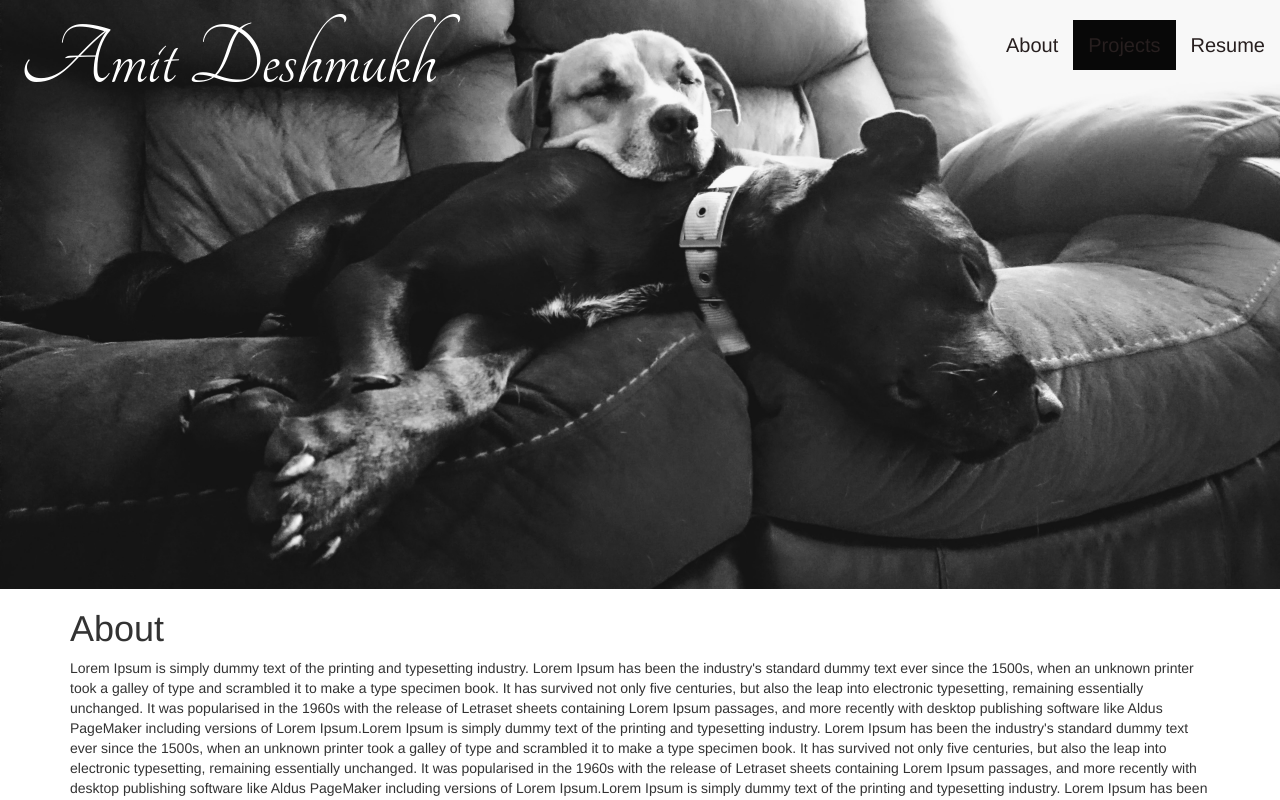
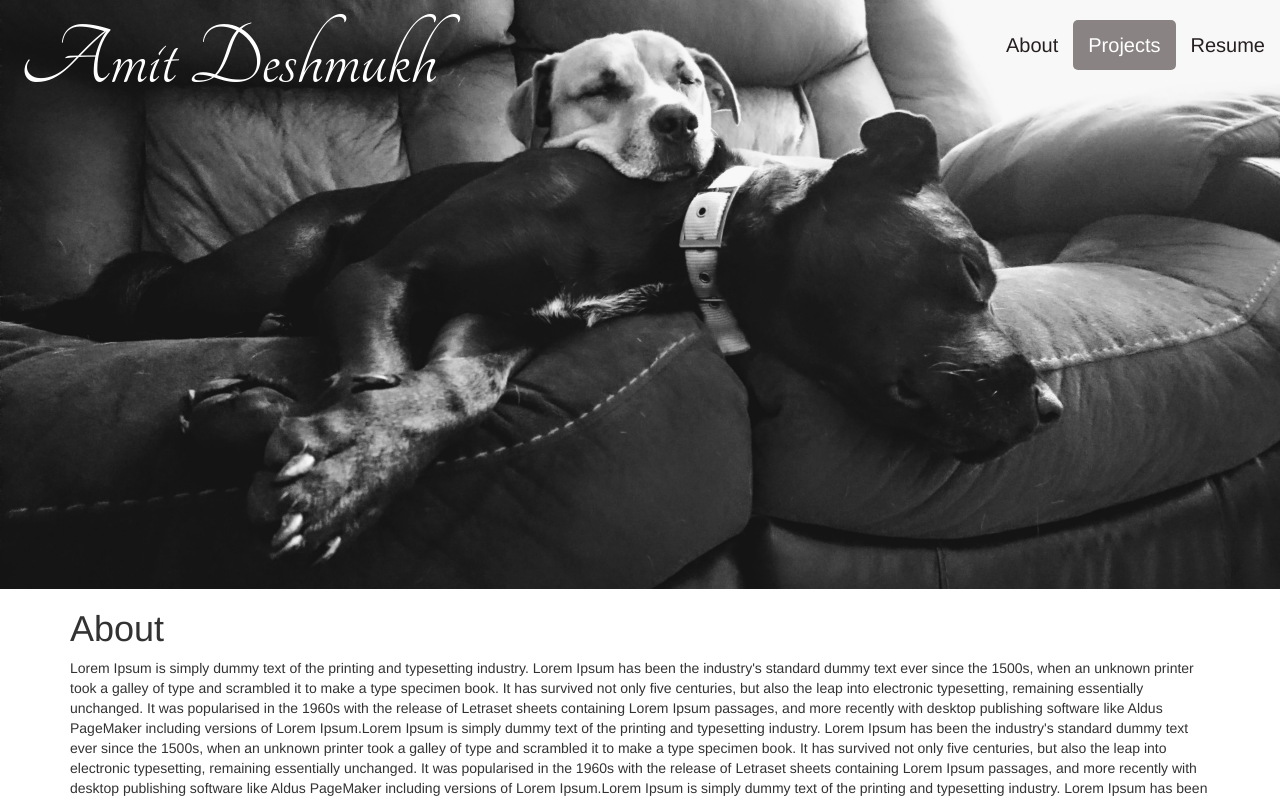
Before and after one commit to ahdeshmukh/portfolio, an Angular app: page / in a window 1280 px wide. Shown: the top 800 px of the page. Built offline with nearby package versions, Linux system fonts and the light colour scheme; what ng2-scroll-to would draw is missing.

Commit message:
using div instead of header

```diff
--- a/src/app/app.component.css
+++ b/src/app/app.component.css
@@ -10,7 +10,6 @@
 
 .navbar {
     background-color: transparent;
-    background: transparent;
     border-width: 0px;
     padding: 20px 0;
 }
@@ -49,10 +48,14 @@
         color: #271f1f;
         font-size: 20px;
     }
+    ul.nav a:hover {
+        color: orangered !important;
+    }
 }
 
-ul.nav a:hover {
+.navbar-nav li.active a {
     color: #fff !important;
     background-color: #8A8383;
-    border-radius: 10px;
+    border-radius: 5px;
+
 }
--- a/src/app/app.component.html
+++ b/src/app/app.component.html
@@ -20,9 +20,9 @@
     </div>
   </div>
 </nav>
-<header>
+<div>
   <img class="img-responsive home-image" src="/assets/images/baddus.jpg" />
-</header>
+</div>
 
 <!--<div class="container">
   <div class="row">
```
